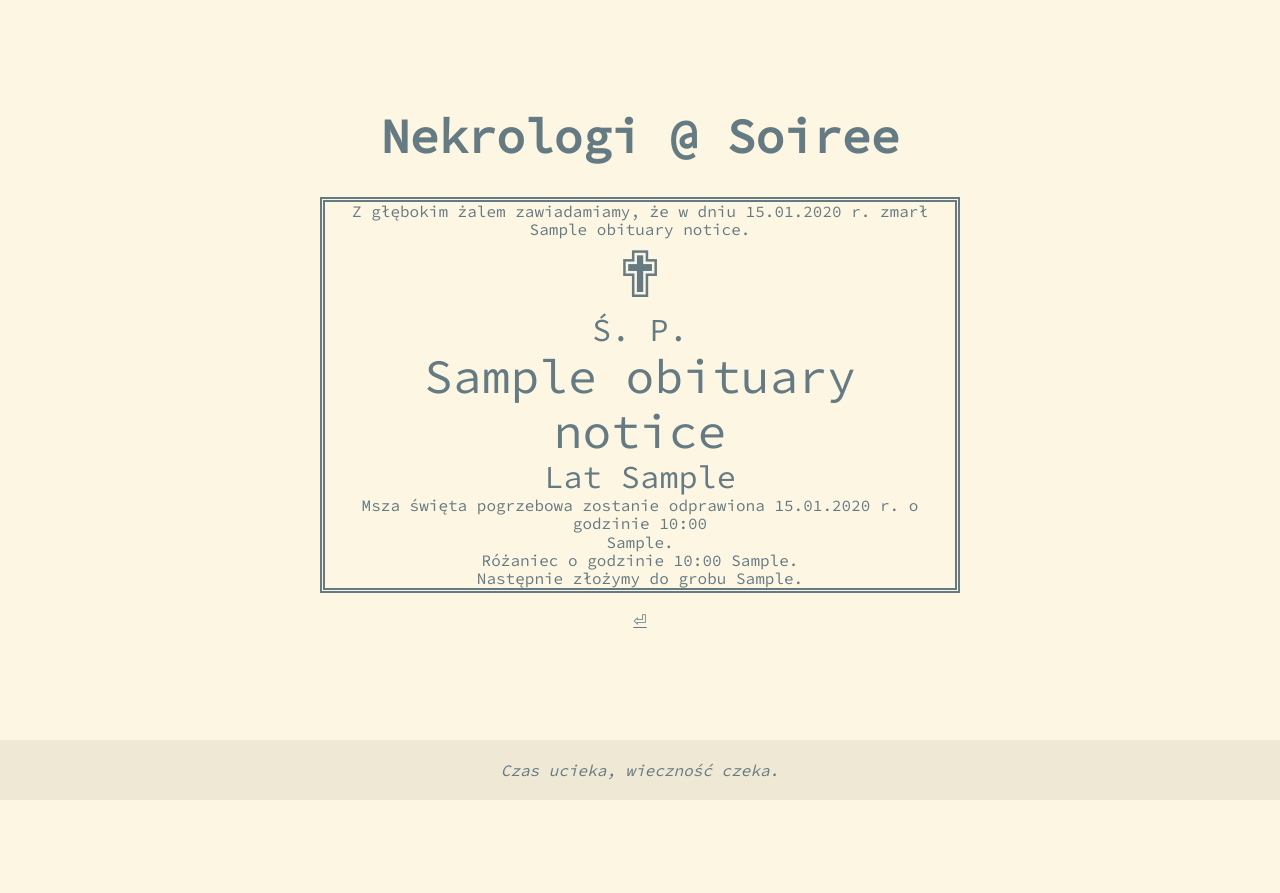
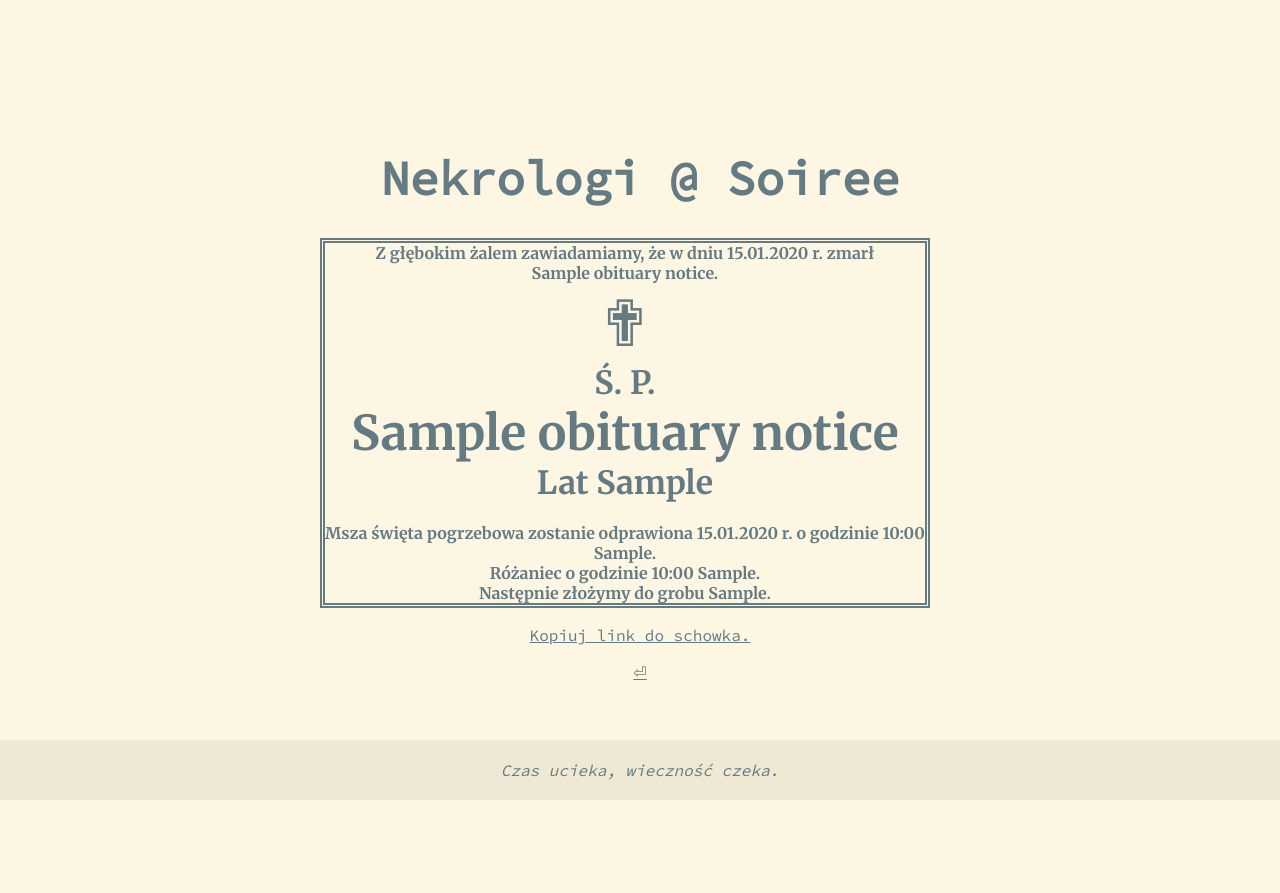
Before and after one commit to wieczorek1990/sobituaries, a Django app: template sobituaries/api/templates/obituary_notice.html in a window 1280 px wide. Before the commit the page ends 800 px from the top, so only its background shows below. Run offline with Django 3.2, Linux system fonts and the light colour scheme; the template is opened without the code that fills it: most values are stand-ins (such as "Sample title", 1, 10 or a date in 2020); parts of the project's set-up code (start-up, migrations or seed data) failed here and were passed over.

Commit message:
Add copy changes, add copy link to clipboard

```diff
--- a/sobituaries/api/fixtures/CemeteryRegister.yaml
+++ b/sobituaries/api/fixtures/CemeteryRegister.yaml
@@ -4,7 +4,7 @@
     created: 2022-01-05 10:24:19.300249+00:00
     modified: 2022-01-05 10:24:19.300265+00:00
     title: Parafia Św. Wawrzyńca
-    description: Rejestr cmentarny dla cmentarza parafialnego i komunalnego w Pniewach.
+    description: Rejestr dla cmentarza parafialnego i komunalnego w Pniewach.
     slug: parafia-sw-wawrzynca
 - model: api.cemeteryregister
   pk: 2
--- a/sobituaries/api/templates/base.html
+++ b/sobituaries/api/templates/base.html
@@ -26,5 +26,8 @@
     <footer class="footer">
       <span id="footer-span" class="highlight"><i>Czas ucieka, wieczność czeka.</i></span>
     </footer>
+
+    <script src="https://code.jquery.com/jquery-3.6.0.min.js" integrity="sha256-/xUj+3OJU5yExlq6GSYGSHk7tPXikynS7ogEvDej/m4=" crossorigin="anonymous"></script>
+    {% block script %}{% endblock %}
   </body>
 </html>
--- a/sobituaries/api/templates/obituary_notice.html
+++ b/sobituaries/api/templates/obituary_notice.html
@@ -21,6 +21,10 @@
     border-width: thick;
     width: fit-content;
 }
+#obituary-notice *, #obituary-notice {
+    font-family: 'Merriweather', serif;
+    line-height: 125%;
+}
 {% endblock %}
 
 {% block title %}{{ title }}{% endblock %}
@@ -39,6 +43,10 @@
 <meta property="og:type" content="website" />
 <meta property="og:url" content="{{ request.path }}" />
 <meta property="fb:app_id" content="966242223397117" />
+
+<link rel="preconnect" href="https://fonts.googleapis.com">
+<link rel="preconnect" href="https://fonts.gstatic.com" crossorigin>
+<link href="https://fonts.googleapis.com/css2?family=Merriweather:wght@700&display=swap" rel="stylesheet">
 {% endblock %}
 
 {% block content %}
@@ -51,7 +59,7 @@
             <span class="cross">✟</span><br/>
             <span class="h2">Ś. P.</span><br/>
             <span class="h1">{{ on.clean_name }}</span><br/>
-            <span class="h2">Lat {{ on.years_lived }}</span><br/>
+            <span class="h2">Lat {{ on.years_lived }}</span><br/><br/>
             Msza święta pogrzebowa zostanie odprawiona {{ on.holy_mass_datetime.date|date:'d.m.Y' }} r.
             o godzinie {{ on.holy_mass_datetime|date:'H:i' }}<br/>
             {{ on.holy_mass_place }}.<br/>
@@ -66,9 +74,15 @@
         </div>
     </div>
     <br/>
+    <a id="link-copy-anchor" href="javascript:;">Kopiuj link do schowka.</a>
+    <br/>
+    <br/>
     <a href="{{ page_root }}#/cemetery-registers/{{ cemetery_register_slug }}/">⏎</a>
 </div>
 {% endwith %}
+{% endblock %}
+
+{% block script %}
 <script async src="https://pagead2.googlesyndication.com/pagead/js/adsbygoogle.js?client=ca-pub-5659074756801631"
         crossorigin="anonymous"></script>
 <!-- Horyzontalna reklama -->
@@ -79,4 +93,12 @@
 <script>
      (adsbygoogle = window.adsbygoogle || []).push({});
 </script>
+
+<script>
+    jQuery(document).ready(function() {
+        jQuery('#link-copy-anchor').click(function() {
+            navigator.clipboard.writeText(window.location.href);
+        });
+    });
+</script>
 {% endblock %}
--- a/sobituaries/api/views.py
+++ b/sobituaries/api/views.py
@@ -101,7 +101,7 @@ class ObituaryNoticePaymentView(SlugsMixin, views.APIView):
                 'price_data': {
                     'currency': 'pln',
                     'product_data': {
-                        'name': 'obituary notice',
+                        'name': 'Nekrolog',
                     },
                     'unit_amount': 500,  # See Stripe spreadsheet
                 },
--- a/website/index.html
+++ b/website/index.html
@@ -27,7 +27,7 @@
             <div id="results"></div>
             <button id="cemetery-register-previous" class="btn d-none">Poprzednia strona</button>
             <button id="cemetery-register-next" class="btn d-none">Następna strona</button>
-            <p><a id="cemetery-register-create" href="#/cemetery-registers/">Stwórz rejestr cementarny</a></p>
+            <p><a id="cemetery-register-create" href="#/cemetery-registers/">Stwórz rejestr nekrologów</a></p>
           </div>
 
           <div id="retrieve-site" class="d-none">
```
